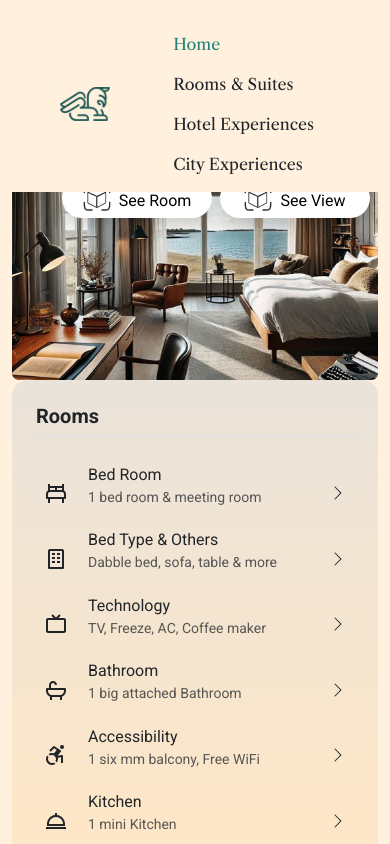
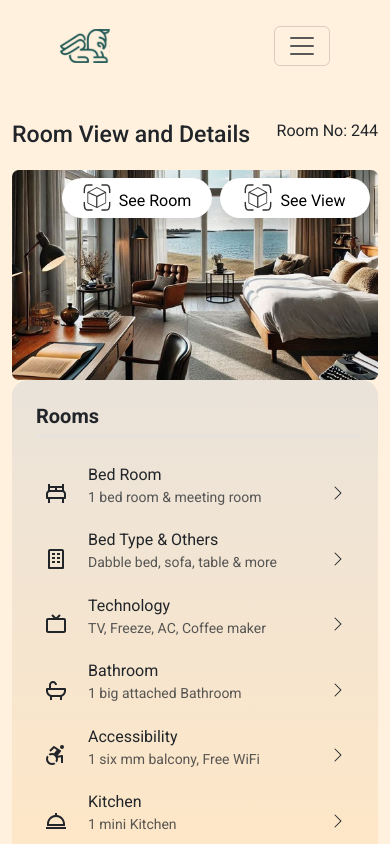
Before and after one commit to ilechang/Dariushhotel1, a React (Vite) app: page /room-details in a window 390 px wide. Shown: the top 844 px of the page. Built offline with nearby package versions, Linux system fonts and the light colour scheme; a web font is replaced by a local one.

Commit message:
hamburger

```diff
--- a/src/Title.jsx
+++ b/src/Title.jsx
@@ -10,11 +10,9 @@ const Title = () => {
 
   const [activeSection, setActiveSection] = useState("home");
 
-  // Handle scroll behavior to detect active section
   useEffect(() => {
     const handleScroll = () => {
-      let currentSection = "home"; // Default section
-
+      let currentSection = "home";
       sections.forEach(({ id }) => {
         const section = document.getElementById(id);
         if (section) {
@@ -24,7 +22,6 @@ const Title = () => {
           }
         }
       });
-
       setActiveSection(currentSection);
     };
 
@@ -33,11 +30,28 @@ const Title = () => {
   }, []);
 
   return (
-    <nav className="navbar navbar-expand-lg libre-caslon-text-regular fixed-top  " style={{background:"#fff1de"}}>
+    <nav className="navbar navbar-expand-lg fixed-top libre-caslon-text-regular" style={{ background: "#fff1de" }}>
       <div className="container-fluid mx-5 mt-3">
+        {/* Logo */}
         <a className="navbar-brand" href="/">
           <img src="/logo.svg" alt="Logo" width="50" />
         </a>
+
+        {/* Hamburger toggle button */}
+        <button
+          className="navbar-toggler"
+          type="button"
+          data-bs-toggle="collapse"
+          data-bs-target="#navbarNav"
+          aria-controls="navbarNav"
+          aria-expanded="false"
+          aria-label="Toggle navigation"
+        >
+          <span className="navbar-toggler-icon"></span>
+        </button>
+
+        {/* Collapsible content */}
+        <div className="collapse navbar-collapse" id="navbarNav">
           <ul className="navbar-nav ms-auto">
             {sections.map(({ name, id }) => (
               <li className="nav-item" key={id}>
@@ -56,13 +70,12 @@ const Title = () => {
             ))}
           </ul>
         </div>
+      </div>
     </nav>
   );
 };
 
 export default Title;
-
-
 
 
 
```
Lines whose indentation alone changed are shown as unchanged.
